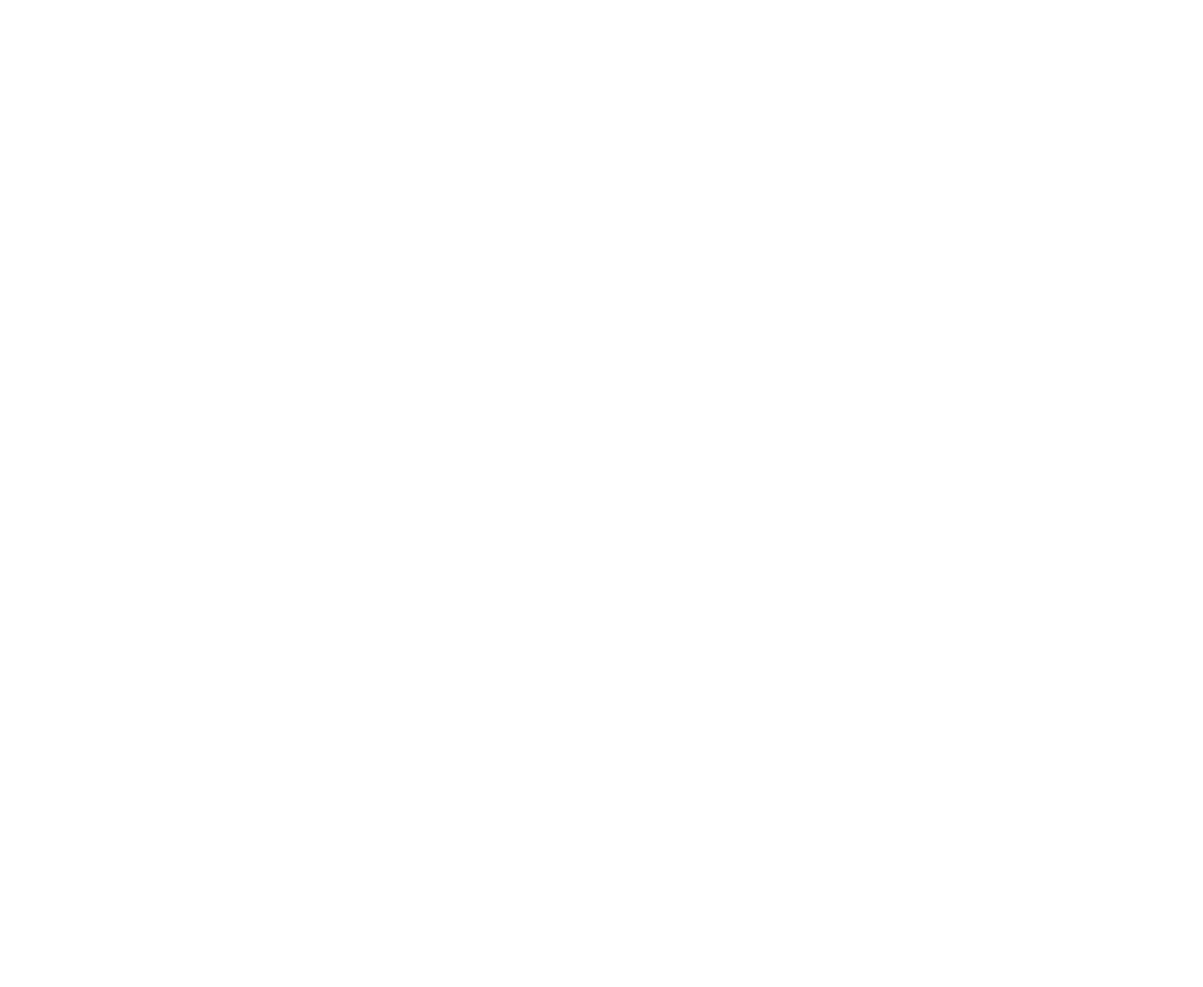
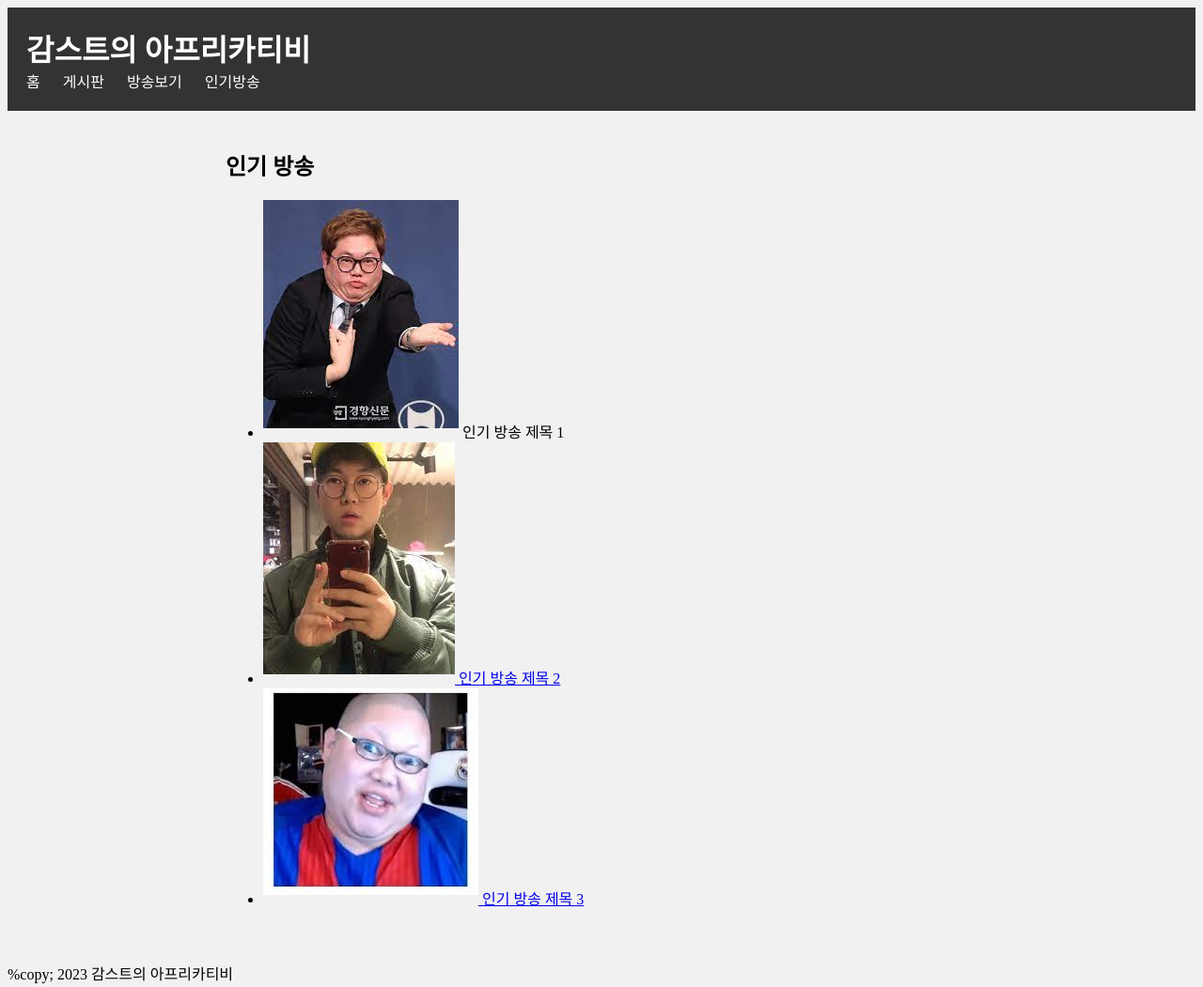
Before and after one commit to dbsdudnjs99/BJ-Gamst, a plain HTML site: page index.html in a window 1280 px wide. Shown: the whole page at 94% size. Before the commit the page ends 800 px from the top, so only its background shows below. Drawn offline with Linux system fonts and the light colour scheme.

Commit message:
commit gamst
gamst image changes

```diff
--- a/index.html
+++ b/index.html
@@ -1 +1,51 @@
 <!DOCTYPE html>
+<html>
+<head>
+    <title>감스트의 아프리카티비</title>
+    <link rel="stylesheet" type="text/css" href="style.css">
+</head>
+<body>
+    <header>
+        <h1>감스트의 아프리카티비</h1>
+        <nav>
+            <ul>
+                <li><a href="#">홈</a></li>
+                <li><a href="#">게시판</a></li>
+                <li><a href="#">방송보기</a></li>
+                <li><a href="#">인기방송</a></li>
+            </ul>
+        </nav>
+    </header>
+
+    <main>
+        <section>
+            <h2>인기 방송</h2>
+            <ul>
+                <li>
+                    <a href-="#">
+                        <img src="image1.jpg" alt="인기 방송1">
+                        <span>인기 방송 제목 1</span>
+                    </a>
+                </li>
+                <li>
+                    <a href="#">
+                        <img src="image2.jpg" alt="인기 방송2">
+                        <span>인기 방송 제목 2</span>
+                    </a>
+                </li>
+                <li>
+                    <a href="#">
+                        <img src="image3.jpg" alt="인기 방송3">
+                        <span>인기 방송 제목 3</span>
+                    </a>
+                </li>
+            </ul>
+        </section>
+    </main>
+
+    <footer>
+        <p>%copy; 2023 감스트의 아프리카티비</p>
+    </footer>
+
+</body>
+</html>
--- /dev/null
+++ b/style.css
@@ -0,0 +1,47 @@
+body {
+    font-family:'Times New Roman', Times, serif;
+    background-color: #f1f1f1
+
+}
+
+header {
+    background-color: #333;
+    color: #fff;
+    padding: 20px;
+}
+
+h1 {
+    margin: 0;
+}
+
+nav ul {
+    list-style: none;
+    margin: 0;
+    padding: 0;
+}
+
+nav li {
+	display: inline-block;
+	margin-right: 20px;
+}
+
+nav a {
+	color: #fff;
+	text-decoration: none;
+}
+
+main {
+	max-width: 800px;
+	margin: 0 auto;
+	padding: 20px;
+}
+
+section {
+	margin-bottom: 20px
+}
+
+img{
+    max-width: 100%;
+    height: auto;
+    margin-bottom: 10px;
+}
```
Also changed, not shown: image1.jpg (added), image2.jpg (added), image3.jpg (added), 1 other file.
